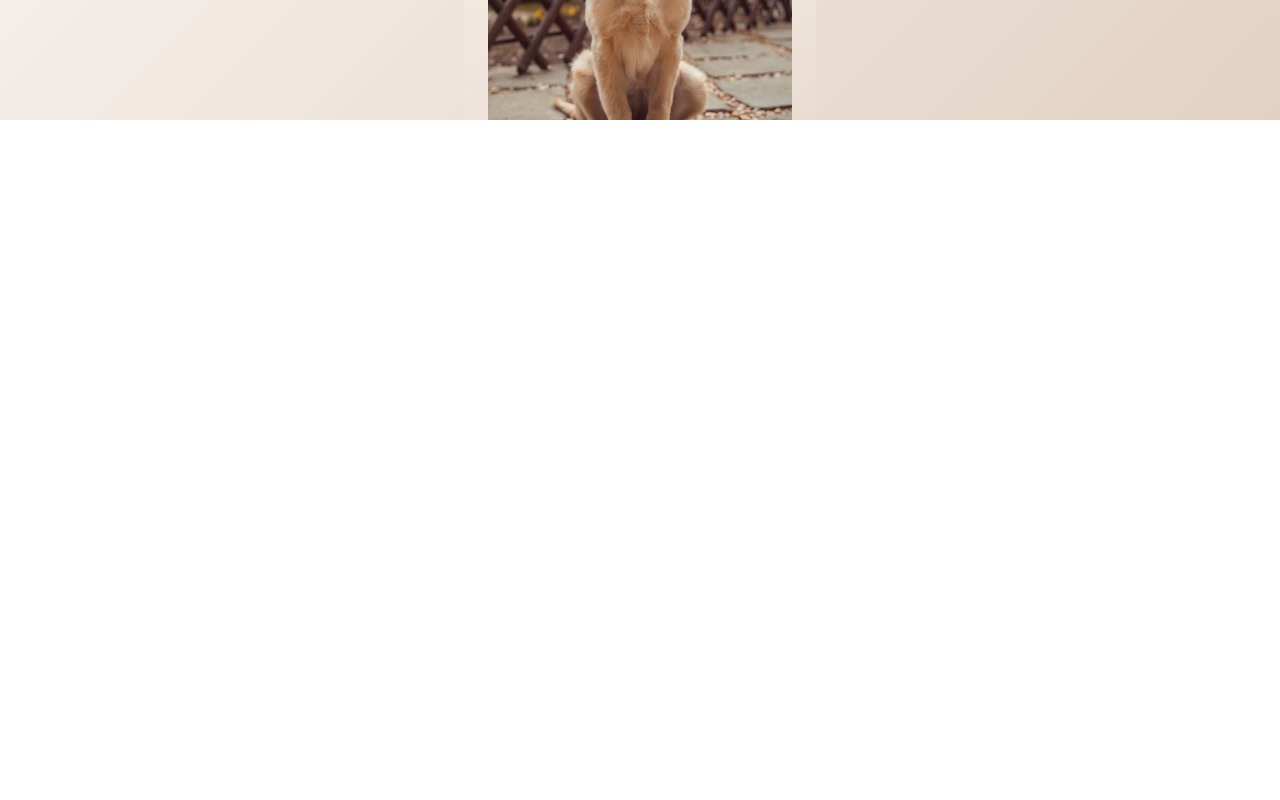
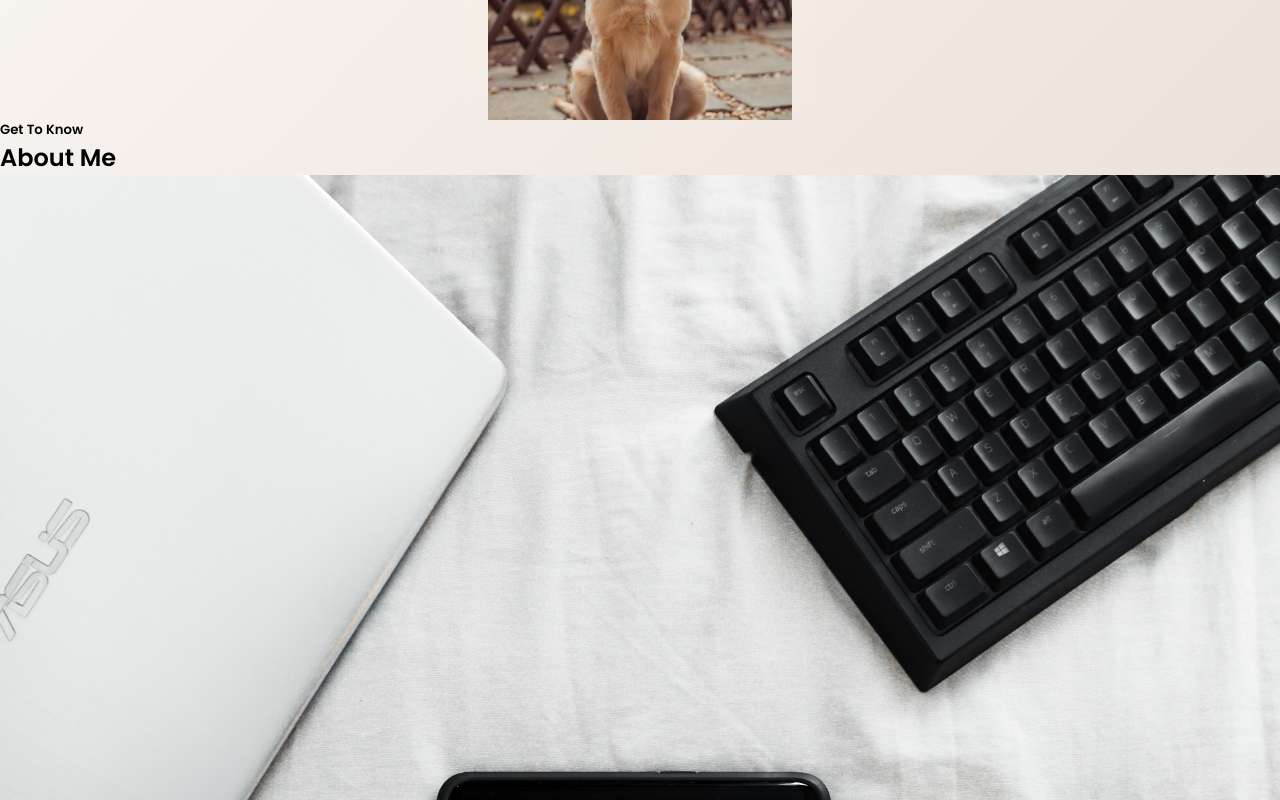
Before and after one commit to asperatusx/Build-A-Portfolio, a React (Create React App) app: page / in a window 1280 px wide. Shown: the part 680-1480 px from the top of the page. Before the commit the page ends 800 px from the top, so only its background shows below. Built offline with nearby package versions, Linux system fonts and the light colour scheme.

Commit message:
add img for about section

```diff
--- /dev/null
+++ b/src/components/About/About.js
@@ -0,0 +1,22 @@
+import React from 'react';
+import ME from '../../assets/about.jpg'
+
+const About = () => {
+  return (
+    <section id="about">
+      <h5>Get To Know</h5>
+      <h2>About Me</h2>
+
+      <div className="container about__container">
+        <div className="about__me">
+          <div className="about__me-image">
+            <img src={ME} alt="About me image" />
+          </div>
+
+        </div>
+      </div>
+    </section>
+  )
+}
+
+export default About
--- /dev/null
+++ b/src/components/About/About.scss
@@ -0,0 +1,21 @@
+@use "../../styles/partials/resets";
+@use "../../styles/partials/variables" as *;
+
+.about {
+
+    &__container {
+        display: grid;
+        grid-template-columns: 35% 50%;
+        gap: 15%;
+    }
+
+    &__me {
+        width: 100%;
+        aspect-ratio: 1/1;
+
+        &-image {
+            border-radius: 2rem;
+            overflow: hidden;
+        }
+    }
+}
--- a/src/pages/Home/Home.js
+++ b/src/pages/Home/Home.js
@@ -1,10 +1,16 @@
 import React from 'react'
 import './Home.scss'
 import Header from '../../components/Header/Header'
+import About from '../../components/About/About'
+
 
 const Home = () => {
   return (
-    <Header />
+    <>
+      <Header />
+      <About />
+    </>
+
   )
 }
 
--- a/src/pages/Home/Home.scss
+++ b/src/pages/Home/Home.scss
@@ -32,3 +32,9 @@ a {
         color: $color-white;
     }
 }
+
+img {
+    display: block;
+    width: 100%;
+    object-fit: cover;
+}
```
Also changed, not shown: src/assets/about.jpg (added).
